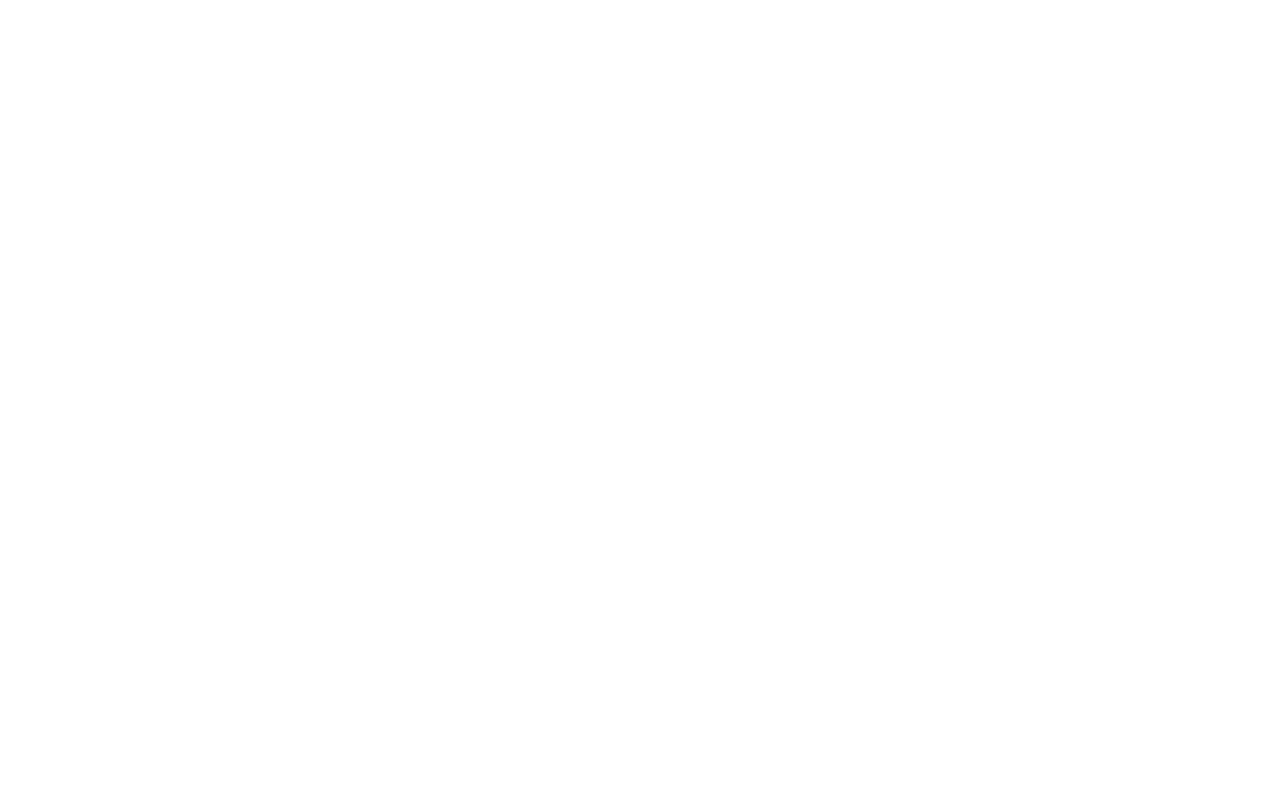
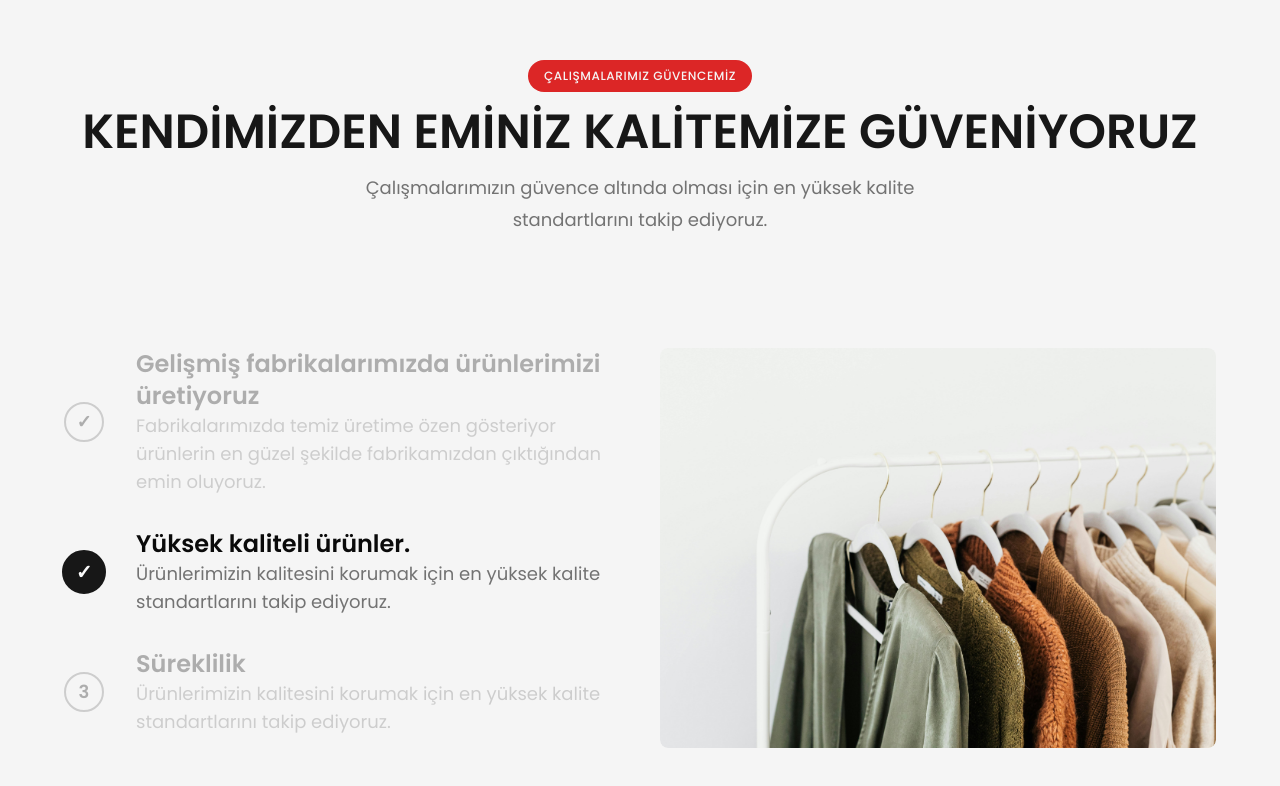
Before and after one commit to benbugraer/tekstil-demo-v1, a Next.js app: page / in a window 1280 px wide. Shown: the part 964-1750 px from the top of the page. Before the commit the page ends 800 px from the top, so only its background shows below. Built offline with nearby package versions, Linux system fonts and the light colour scheme.

Commit message:
Add Features section to homepage
- Import and render Features component in the main page
- Expand homepage layout with additional section

```diff
--- a/app/page.tsx
+++ b/app/page.tsx
@@ -1,9 +1,10 @@
 import Hero from "@/components/sections/Hero";
-
+import Features from "@/components/sections/Features/Features";
 export default function Home() {
   return (
     <div>
       <Hero />
+      <Features />
     </div>
   );
 }
--- /dev/null
+++ b/components/sections/Features/Features.tsx
@@ -0,0 +1,43 @@
+"use client";
+
+import { FeatureSteps } from "./features-section";
+import Section from "../Section";
+
+const features = [
+  {
+    step: "Step 1",
+    title: "Gelişmiş fabrikalarımızda ürünlerimizi üretiyoruz",
+    content:
+      "Fabrikalarımızda temiz üretime özen gösteriyor ürünlerin en güzel şekilde fabrikamızdan çıktığından emin oluyoruz.",
+    image: "/factory/factory-1.jpg",
+  },
+  {
+    step: "Step 2",
+    title: "Yüksek kaliteli ürünler.",
+    content:
+      "Ürünlerimizin kalitesini korumak için en yüksek kalite standartlarını takip ediyoruz.",
+    image: "/brands/brand-1.jpg",
+  },
+  {
+    step: "Step 3",
+    title: "Süreklilik",
+    content:
+      "Ürünlerimizin kalitesini korumak için en yüksek kalite standartlarını takip ediyoruz.",
+    image: "/sewing/sewing-1.jpg",
+  },
+];
+
+function FeatureStepsDemo() {
+  return (
+    <Section
+      subtitle="Kendimizden Eminiz Kalitemize Güveniyoruz"
+      title="Çalışmalarımız Güvencemiz"
+      description="Çalışmalarımızın güvence altında olması için en yüksek kalite standartlarını takip ediyoruz."
+      className="w-full py-20 lg:py-40 bg-secondary"
+    >
+      <FeatureSteps features={features} autoPlayInterval={4000} />
+    </Section>
+  );
+}
+
+export default FeatureStepsDemo;
--- /dev/null
+++ b/components/sections/Features/features-section.tsx
@@ -0,0 +1,121 @@
+"use client";
+
+import React, { useState, useEffect } from "react";
+import { motion, AnimatePresence } from "framer-motion";
+import Image from "next/image";
+import { cn } from "@/lib/utils";
+
+interface Feature {
+  step: string;
+  title?: string;
+  content: string;
+  image: string;
+}
+
+interface FeatureStepsProps {
+  features: Feature[];
+  className?: string;
+  title?: string;
+  autoPlayInterval?: number;
+}
+
+export function FeatureSteps({
+  features,
+  className,
+  title = "",
+  autoPlayInterval = 3000,
+}: FeatureStepsProps) {
+  const [currentFeature, setCurrentFeature] = useState(0);
+  const [progress, setProgress] = useState(0);
+
+  useEffect(() => {
+    const timer = setInterval(() => {
+      if (progress < 100) {
+        setProgress((prev) => prev + 100 / (autoPlayInterval / 100));
+      } else {
+        setCurrentFeature((prev) => (prev + 1) % features.length);
+        setProgress(0);
+      }
+    }, 100);
+
+    return () => clearInterval(timer);
+  }, [progress, features.length, autoPlayInterval]);
+
+  return (
+    <div className={cn("p-8 md:p-12", className)}>
+      <div className="max-w-7xl mx-auto w-full">
+        <h2 className="text-3xl md:text-4xl lg:text-5xl font-bold mb-10 text-center">
+          {title}
+        </h2>
+
+        <div className="flex flex-col md:grid md:grid-cols-2 gap-6 md:gap-10">
+          <div className="order-2 md:order-1 space-y-8">
+            {features.map((feature, index) => (
+              <motion.div
+                key={index}
+                className="flex items-center gap-6 md:gap-8"
+                initial={{ opacity: 0.3 }}
+                animate={{ opacity: index === currentFeature ? 1 : 0.3 }}
+                transition={{ duration: 0.5 }}
+              >
+                <motion.div
+                  className={cn(
+                    "w-8 h-8 md:w-10 md:h-10 rounded-full flex items-center justify-center border-2",
+                    index === currentFeature
+                      ? "bg-primary border-primary text-primary-foreground scale-110"
+                      : "bg-muted border-muted-foreground"
+                  )}
+                >
+                  {index <= currentFeature ? (
+                    <span className="text-lg font-bold">✓</span>
+                  ) : (
+                    <span className="text-lg font-semibold">{index + 1}</span>
+                  )}
+                </motion.div>
+
+                <div className="flex-1">
+                  <h3 className="text-xl md:text-2xl font-semibold">
+                    {feature.title || feature.step}
+                  </h3>
+                  <p className="text-sm md:text-lg text-muted-foreground">
+                    {feature.content}
+                  </p>
+                </div>
+              </motion.div>
+            ))}
+          </div>
+
+          <div
+            className={cn(
+              "order-1 md:order-2 relative h-[200px] md:h-[300px] lg:h-[400px] overflow-hidden rounded-lg"
+            )}
+          >
+            <AnimatePresence mode="wait">
+              {features.map(
+                (feature, index) =>
+                  index === currentFeature && (
+                    <motion.div
+                      key={index}
+                      className="absolute inset-0 rounded-lg overflow-hidden"
+                      initial={{ y: 100, opacity: 0, rotateX: -20 }}
+                      animate={{ y: 0, opacity: 1, rotateX: 0 }}
+                      exit={{ y: -100, opacity: 0, rotateX: 20 }}
+                      transition={{ duration: 0.5, ease: "easeInOut" }}
+                    >
+                      <Image
+                        src={feature.image}
+                        alt={feature.step}
+                        className="w-full h-full object-cover transition-transform transform"
+                        width={1000}
+                        height={500}
+                      />
+                    </motion.div>
+                  )
+              )}
+            </AnimatePresence>
+          </div>
+        </div>
+      </div>
+    </div>
+  );
+}
--- /dev/null
+++ b/components/sections/Section.tsx
@@ -0,0 +1,86 @@
+import { motion } from "framer-motion";
+
+interface SectionProps {
+  id?: string;
+  title?: string;
+  subtitle?: string;
+  description?: string;
+  children?: React.ReactNode;
+  className?: string;
+}
+
+export default function Section({
+  id,
+  title,
+  subtitle,
+  description,
+  children,
+  className,
+}: SectionProps) {
+  const sectionId = title ? title.toLowerCase().replace(/\s+/g, "-") : id;
+
+  const containerVariants = {
+    hidden: { opacity: 0 },
+    visible: {
+      opacity: 1,
+      transition: {
+        staggerChildren: 0.2,
+        delayChildren: 0.1,
+      },
+    },
+  };
+
+  const itemVariants = {
+    hidden: { opacity: 0, y: 20 },
+    visible: {
+      opacity: 1,
+      y: 0,
+      transition: {
+        duration: 0.5,
+        ease: "easeOut",
+      },
+    },
+  };
+
+  return (
+    <section id={id || sectionId}>
+      <div className={className}>
+        <motion.div
+          className="relative container mx-auto px-4 py-16 max-w-7xl"
+          initial="hidden"
+          whileInView="visible"
+          viewport={{ once: true, margin: "-100px" }}
+          variants={containerVariants}
+        >
+          <div className="text-center space-y-4 pb-6 mx-auto">
+            {title && (
+              <motion.h2
+                variants={itemVariants}
+                className="text-xs text-neutral-100 font-medium tracking-wider uppercase inline-block bg-[#DC2626] px-4 py-2 rounded-full"
+              >
+                {title}
+              </motion.h2>
+            )}
+            {subtitle && (
+              <motion.h3
+                variants={itemVariants}
+                className="mx-auto mt-4 max-w-xs text-3xl font-semibold sm:max-w-none sm:text-4xl md:text-5xl text-neutral-900 uppercase"
+              >
+                {subtitle}
+              </motion.h3>
+            )}
+            {description && (
+              <motion.p
+                variants={itemVariants}
+                className="mt-6 text-lg leading-8 text-muted-foreground max-w-2xl mx-auto"
+              >
+                {description}
+              </motion.p>
+            )}
+          </div>
+          <motion.div variants={itemVariants}>{children}</motion.div>
+        </motion.div>
+      </div>
+    </section>
+  );
+}
```
